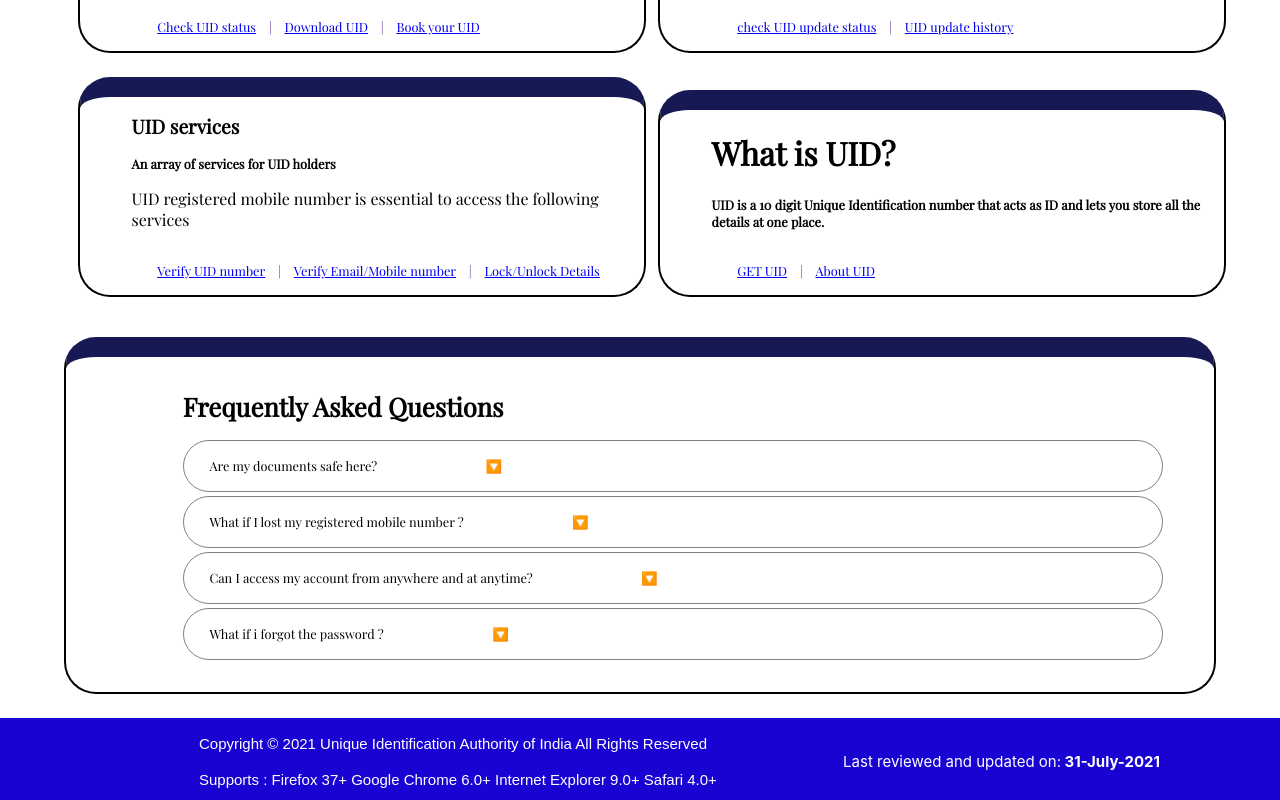
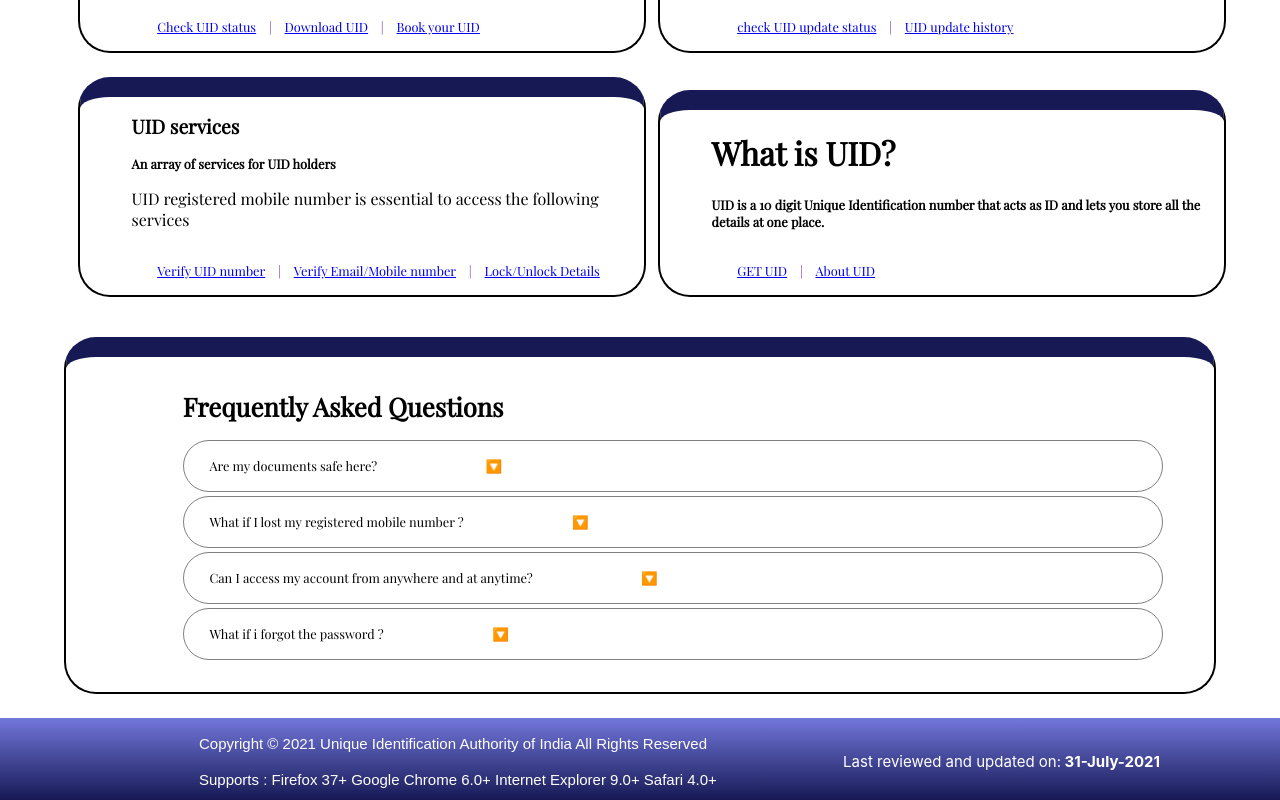
Before and after one commit to The-codersofpassion/uid-build, a React (Create React App) app: page / in a window 1280 px wide. Shown: the part 309-1109 px from the top of the page. Built offline with nearby package versions, Linux system fonts and the light colour scheme.

Commit message:
Edit - positioning

```diff
--- a/public/index.html
+++ b/public/index.html
@@ -24,7 +24,6 @@
       work correctly both with client-side routing and a non-root public URL.
       Learn how to configure a non-root public URL by running `npm run build`.
     -->
-    <link rel="stylesheet" href="footer.css" />
     <title>React Redux App</title>
   </head>
   <body>
@@ -42,19 +41,6 @@
     -->
 
     <!-- FOOTER STARTS HERE -->
-    <footer class="footer">
-      <nobr>
-      <div class="left-text">
-        Copyright © 2021 Unique Identification Authority of India All Rights
-        Reserved
-      </div>
-      <div class="col-md-4 col-sm-4 right-text">
-        Last reviewed and updated on:<b> 31-July-2021 </b>
-      </div>
-      </nobr>
-      <div class="last-text">
-        Supports : Firefox 37+ Google Chrome 6.0+ Internet Explorer 9.0+ Safari 4.0+
-      </div>
-    </footer>
+
   </body>
 </html>
--- a/src/App.js
+++ b/src/App.js
@@ -11,10 +11,10 @@ function App() {
          <Switch>
            <Route exact path="/">
              <HomeScreen />
-
            </Route>
          </Switch>
        </Router>
+
 
     </div>
   );
--- a/public/footer.css
+++ b/src/Footer.css
@@ -1,5 +1,5 @@
 .footer{
-    background-color: rgb(24, 3, 211);
+    background-image: linear-gradient(  #7277db , #161954);
     font-size: 15px;
 }
 
--- a/src/Screens/HomeScreen.js
+++ b/src/Screens/HomeScreen.js
@@ -1,12 +1,14 @@
 import React from 'react';
 import Nav from '../Nav';
 import Row from '../Row';
+import Footer from '../Footer';
 
 function HomeScreen() {
     return (
         <div className="homeScreen">
             <Nav />
             <Row />
+            <Footer />
         </div>
     )
 }
--- a/src/footer.js
+++ b/src/footer.js
@@ -1,11 +1,20 @@
 import React from 'react';
-import "./footer.css";
+import "./Footer.css";
 
 function footer() {
     return (
-        <div>
-
-        </div>
+        <footer className="footer">
+            <div className="left-text">
+                Copyright © 2021 Unique Identification Authority of India All Rights
+                Reserved
+            </div>
+            <div className="col-md-4 col-sm-4 right-text">
+                Last reviewed and updated on:<b> 31-July-2021 </b>
+            </div>
+            <div className="last-text">
+                Supports : Firefox 37+ Google Chrome 6.0+ Internet Explorer 9.0+ Safari 4.0+
+            </div>
+        </footer>
     );
 }
 
```
